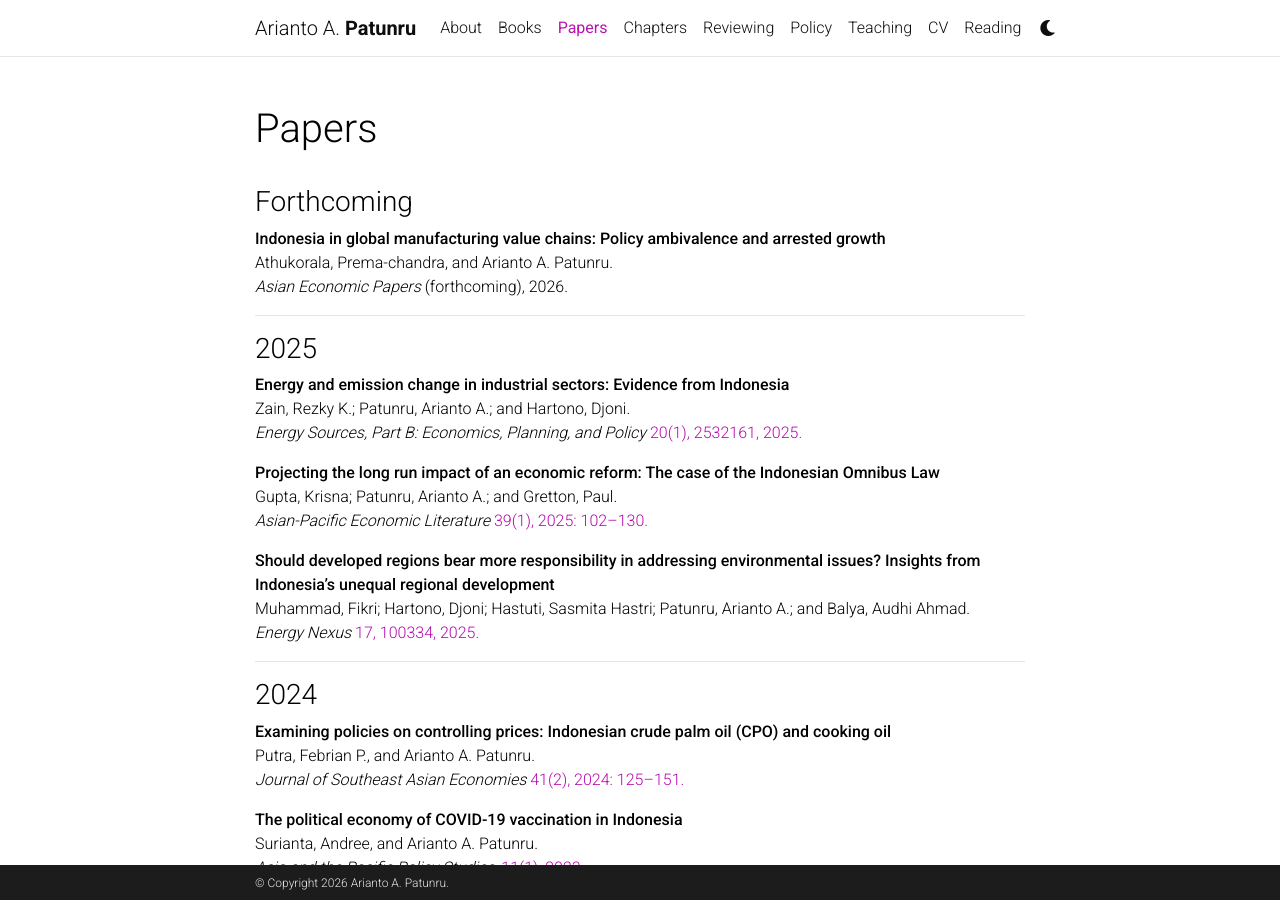
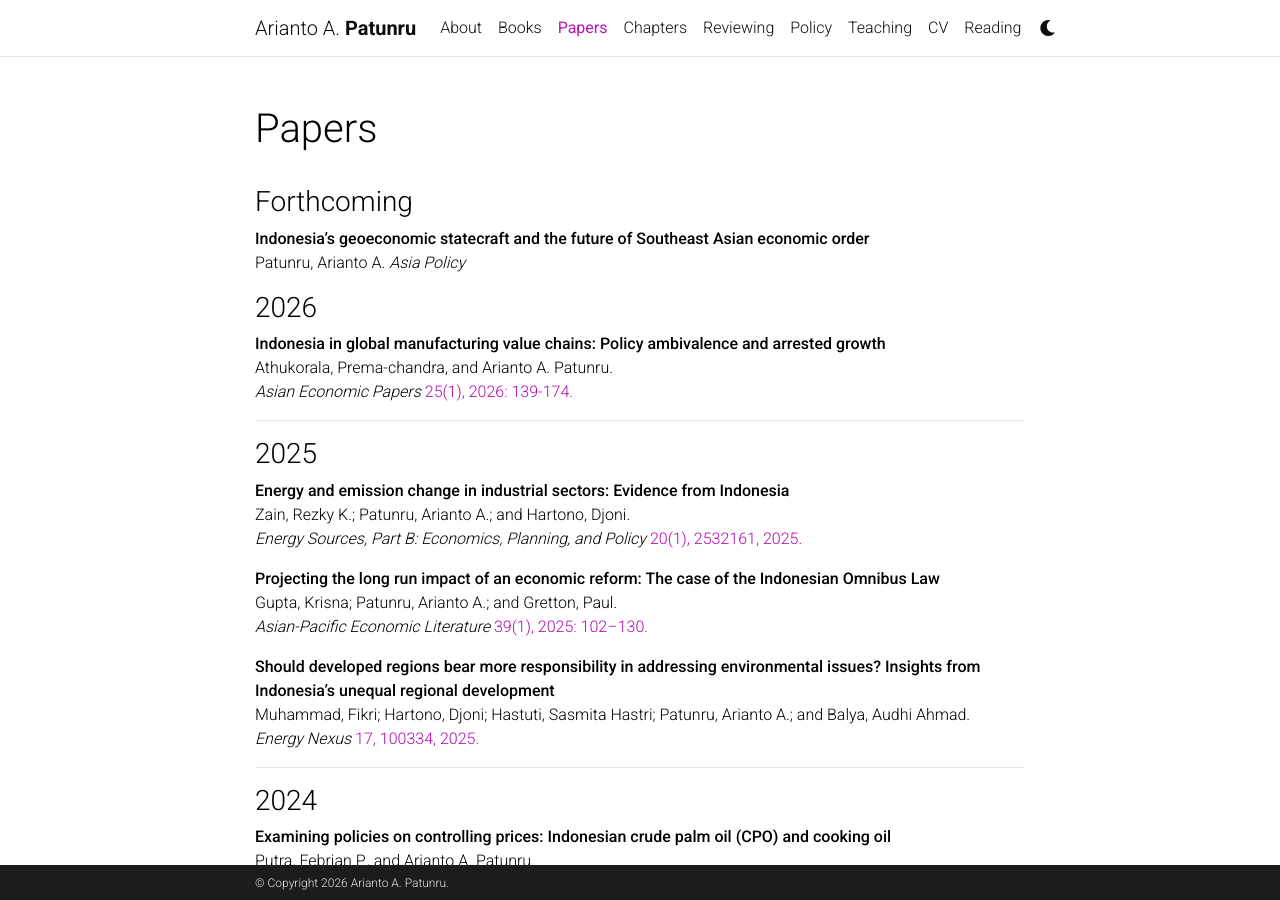
Before and after one commit to patunru/patunru.github.io, a Jekyll site: the page built from _pages/papers.md, in a window 1280 px wide and 900 px high. Built offline with Jekyll 4.4.1, drawn with Linux system fonts in a browser that asks for light colours; comment, search, counter and statistics services are not loaded; a style sheet for code colours, icons or effects is not loaded.

Commit message:
Update papers.md

```diff
--- a/_pages/papers.md
+++ b/_pages/papers.md
@@ -8,9 +8,15 @@ nav_order: 3
 
 ### Forthcoming
 
+**Indonesia's geoeconomic statecraft and the future of Southeast Asian economic order**
+Patunru, Arianto A.
+*Asia Policy*
+
+### 2026
+
 **Indonesia in global manufacturing value chains: Policy ambivalence and arrested growth**
 Athukorala, Prema-chandra, and Arianto A. Patunru.
-*Asian Economic Papers* (forthcoming), 2026.
+*Asian Economic Papers* [25(1), 2026: 139-174.](https://doi.org/10.1162/ASEP.a.961)
 
 ---
 
```
